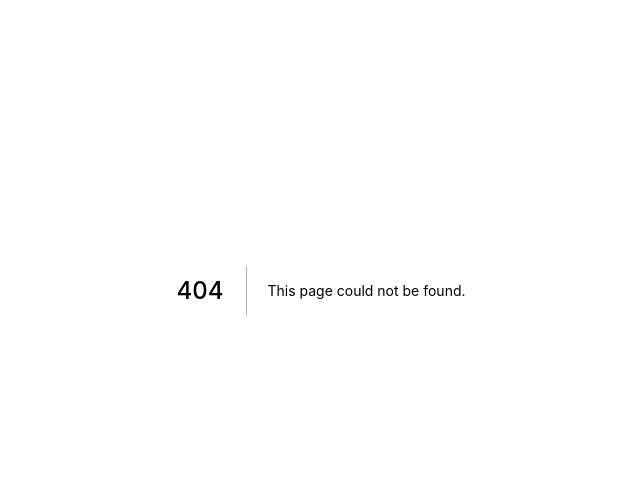
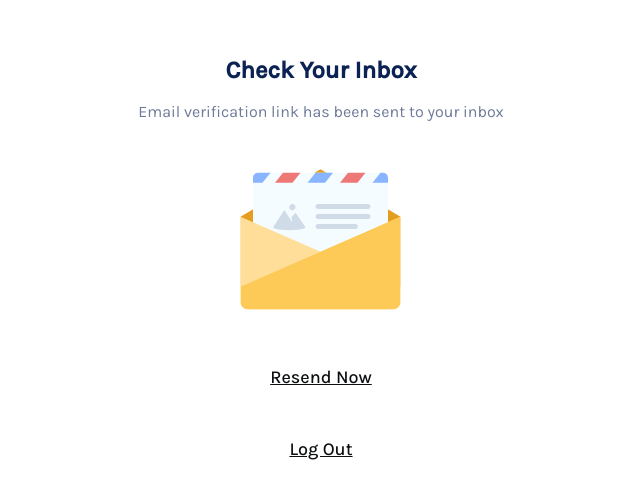
Before and after one commit to sparkpayrolls/SparkpayFrontend, a Next.js app: page /verifyemail in a window 1280 px wide. Before the commit this address had no page. Shown: the part 110-608 px from the top of the page, without its empty margins (319-959 px from the left). Built offline with nearby package versions, Linux system fonts and the light colour scheme.

Commit message:
fix features for user email template

```diff
--- /dev/null
+++ b/pages/emailtemplate/index.tsx
@@ -0,0 +1,39 @@
+import { NextPage } from "next";
+import Head from "next/head";
+import React from "react";
+import { Button } from "../../components/Button/Button";
+import { Input } from "../../components/Input/Input";
+
+const EmailTemplate: NextPage = () => {
+  return (
+    <div className="email-template">
+      <Head>
+        <title>Email Template</title>
+        <meta name="description" content="Generated by create next app" />
+        <link rel="icon" href="/favicon.ico" />
+      </Head>
+      <div>
+        <p>Hi Kingsley,</p>
+        <h1>Welcome to Sparkpay</h1>
+      </div>
+      <div>
+        <p>
+          Lorem ipsum dolor sit amet, consectetur adipiscing elit. Diam quis
+          proin lobortis aliquet venenatis urna, senectus arcu ultrices.
+          Volutpat, tempor mattis posuere tempor felis. Pulvinar dignissim nisi,
+          sed sit in. Consequat enim risus sollicitudin, habitasse tortor
+          habitant porttitor sagittis viverra dolor quis.
+        </p>
+        <p>Cheers, From Sparkpay Team</p>
+      </div>
+      <Button
+        label="Get Started"
+        onClick={() => {}}
+        className="email-template__get-started-btn"
+        primary
+      />
+    </div>
+  );
+};
+
+export default EmailTemplate;
--- a/pages/confirmemail/index.tsx
+++ b/pages/verifyemail/index.tsx
@@ -6,25 +6,26 @@ import inbox from "../../public/inbox.svg";
 
 const VerifyEmail: NextPage = () => {
   return (
-    <div className="check-inbox">
+    <div className="verify-email">
       <Head>
         <title>Check Inbox</title>
         <meta name="description" content="Generated by create next app" />
         <link rel="icon" href="/favicon.ico" />
       </Head>
-      <div className="check-inbox__content">
-        <h1 className="check-inbox__title">Check Your Inbox</h1>
-        <p className="check-inbox__subtext">
+      <div className="verify-email__content">
+        <h1 className="verify-email__title">Check Your Inbox</h1>
+        <p className="verify-email__subtext">
           {" "}
           Email verification link has been sent to your inbox{" "}
         </p>
         <Image
           src={inbox}
           alt="Picture of the inbox email"
-          className="check-inbox__inbox-img"
+          className="verify-email__inbox-img"
         />
         <div>
-          <p className="check-inbox__resend-now-subtext">Resend Now</p>
+          <p className="verify-email__resend-now-subtext">Resend Now</p>
+          <p className="verify-email__logout-subtext">Log Out</p>
         </div>
       </div>
     </div>
--- a/styles/globals.scss
+++ b/styles/globals.scss
@@ -14,3 +14,4 @@
 @import "./pages/checkinbox";
 @import "./pages/reset-password";
 @import "./pages/verifyemail";
+@import "./pages/emailtemplate";
--- a/styles/pages/_verifyemail.scss
+++ b/styles/pages/_verifyemail.scss
@@ -0,0 +1,48 @@
+.verify-email {
+  display: flex;
+  justify-content: center;
+  align-items: center;
+  min-height: 100vh;
+
+  &__content {
+    margin-bottom: 3rem;
+    text-align: center;
+  }
+
+  &__title {
+    font-weight: 600;
+    font-size: 1.5rem;
+    line-height: 2rem;
+    color: #0b2253;
+    margin: 0 0 0.5rem;
+    text-align: center;
+  }
+
+  &__subtext {
+    font-weight: normal;
+    font-size: 16px;
+    color: #6d7a98;
+    margin-bottom: 2rem;
+    text-align: center;
+  }
+
+  &__resend-now-subtext {
+    font-weight: 500;
+    font-size: 18px;
+    line-height: 24px;
+    text-decoration-line: underline;
+    color: #0d0f11;
+    margin-top: 3rem;
+    cursor: pointer;
+  }
+
+  &__logout-subtext {
+    font-weight: 500;
+    font-size: 18px;
+    line-height: 24px;
+    text-decoration-line: underline;
+    color: #0d0f11;
+    margin-top: 3rem;
+    cursor: pointer;
+  }
+}
```
Also changed, not shown: styles/pages/_emailtemplate.scss (added).
